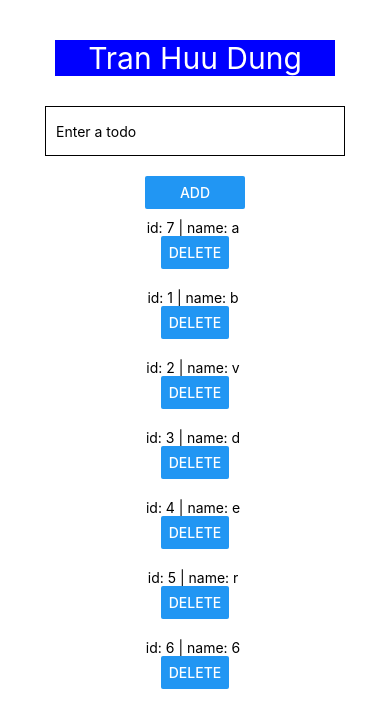
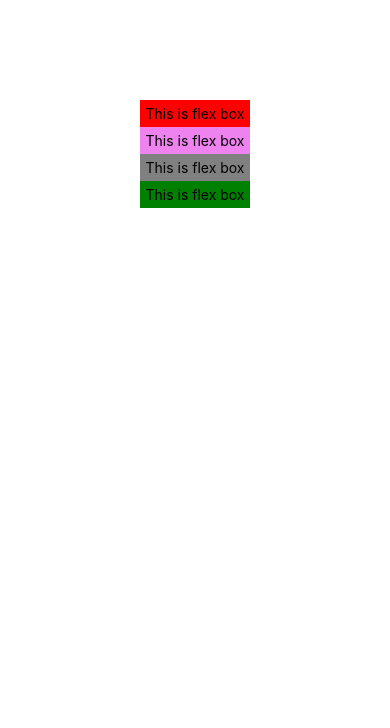
Before and after one commit to HuuDungg/startReactNative, a React Native app: screen / in a window 390 px wide. Shown: the top 728 px of the page. Built offline with nearby package versions, Linux system fonts and the light colour scheme.

Commit message:
layout Flex Box

```diff
--- a/App.tsx
+++ b/App.tsx
@@ -1,5 +1,7 @@
 import React, { useState } from 'react';
-import { Button, FlatList, StyleSheet, Text, TextInput, View, TouchableWithoutFeedback, Keyboard } from 'react-native';
+import { FlatList, StyleSheet, Text, TextInput, View, TouchableWithoutFeedback, Keyboard } from 'react-native';
+import { Button } from 'react-native-elements';
+import FlexBox from './component/flex.box';
 
 interface Todo {
   id: number,
@@ -42,30 +44,33 @@ export default function App() {
   };
 
   return (
-    <TouchableWithoutFeedback onPress={() => Keyboard.dismiss()}>
-      <View style={styles.container}>
-        <Text style={styles.header}>Tran Huu Dung</Text>
-        <TextInput
-          onChangeText={(text) => setTodo(text)}
-          value={todo}
-          style={styles.inputField}
-          placeholder="Enter a todo"
-        />
-        <View style={styles.btn}>
-          <Button onPress={addTodo} title='Add' />
-        </View>
-        <FlatList
-          data={listTodo}
-          renderItem={({ item }) => (
-            <View style={styles.todoItem}>
-              <Text>id: {item.id} | name: {item.name} </Text>
-              <Button onPress={() => deleteTodo(item.id)} title='Delete' />
-            </View>
-          )}
-          keyExtractor={item => item.id.toString()}
-        />
-      </View>
-    </TouchableWithoutFeedback>
+    // <TouchableWithoutFeedback onPress={() => Keyboard.dismiss()}>
+    //   <View style={styles.container}>
+    //     <Text style={styles.header}>Tran Huu Dung</Text>
+    //     <TextInput
+    //       onChangeText={(text) => setTodo(text)}
+    //       value={todo}
+    //       style={styles.inputField}
+    //       placeholder="Enter a todo"
+    //     />
+    //     <View style={styles.btn}>
+    //       <Button onPress={addTodo} title='Add' />
+    //     </View>
+    //     <FlatList
+    //       data={listTodo}
+    //       renderItem={({ item }) => (
+    //         <View style={styles.todoItem}>
+    //           <Text>id: {item.id} | name: {item.name} </Text>
+    //           <Button onPress={() => deleteTodo(item.id)} title='Delete' />
+    //         </View>
+    //       )}
+    //       keyExtractor={item => item.id.toString()}
+    //     />
+    //   </View>
+    // </TouchableWithoutFeedback>
+    <View>
+      <FlexBox />
+    </View>
   );
 }
 
@@ -75,6 +80,7 @@ const styles = StyleSheet.create({
     backgroundColor: '#fff',
     alignItems: 'center',
     marginTop: 40,
+
   },
   header: {
     backgroundColor: 'blue',
--- /dev/null
+++ b/component/flex.box.tsx
@@ -0,0 +1,47 @@
+import { StyleSheet, Text, View } from "react-native"
+
+const FlexBox = () => {
+    return (
+        <>
+            <View style={styles.container}>
+                <View style={styles.item1}>
+                    <Text>This is flex box</Text>
+                </View>
+                <View style={styles.item2}>
+                    <Text>This is flex box</Text>
+                </View>
+                <View style={styles.item3}>
+                    <Text>This is flex box</Text>
+                </View>
+                <View style={styles.item4}>
+                    <Text>This is flex box</Text>
+                </View>
+            </View>
+        </>
+    )
+}
+const styles = StyleSheet.create({
+    container: {
+        marginTop: 100,
+        flexDirection: 'column',
+        justifyContent: 'center',
+        alignItems: 'center'
+    },
+    item1: {
+        backgroundColor: 'red',
+        padding: 5
+    },
+    item2: {
+        backgroundColor: 'violet',
+        padding: 5
+    },
+    item3: {
+        backgroundColor: 'gray',
+        padding: 5
+    },
+    item4: {
+        backgroundColor: 'green',
+        padding: 5
+    },
+})
+export default FlexBox
```
